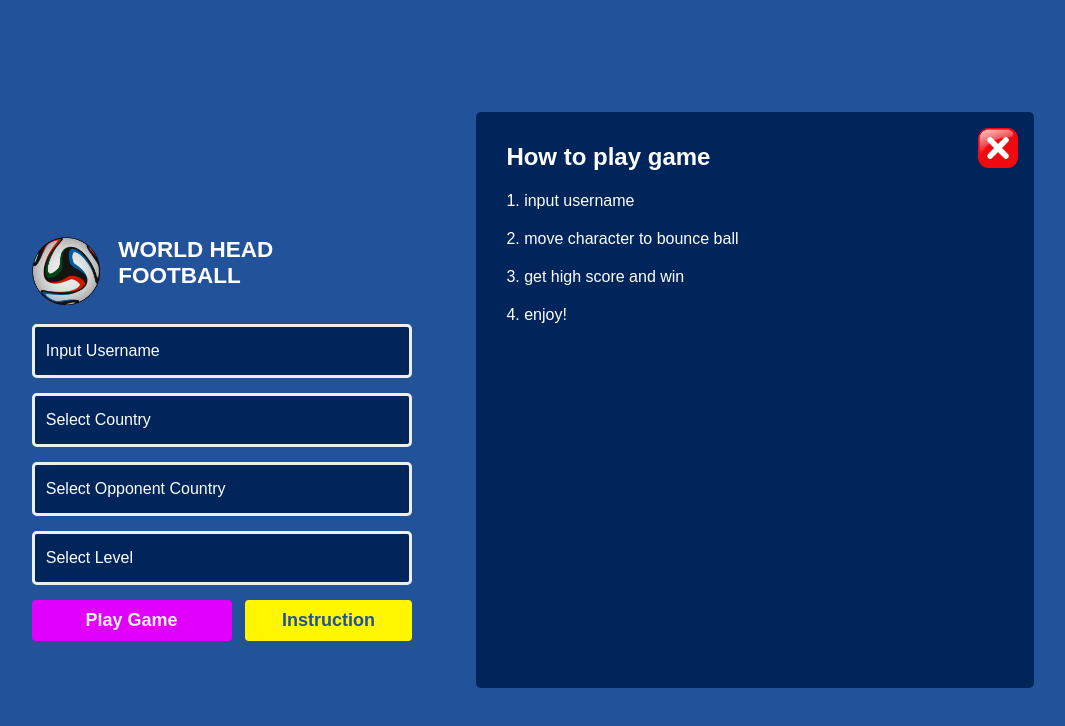
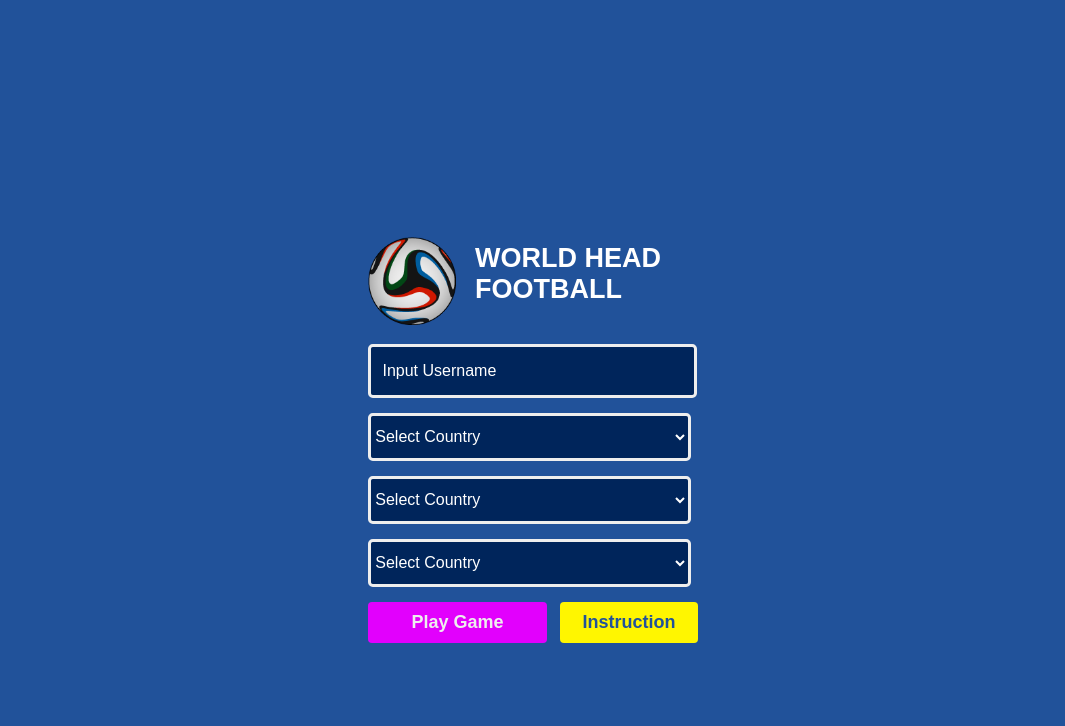
Before and after one commit to Ramadani-coding/game-bola, a plain HTML site: page index.html in a window 1280 px wide. Shown: the whole page, without its empty margins (107-1172 px from the left). Drawn offline with Linux system fonts and the light colour scheme.

Commit message:
fix option home/toggle instruction

```diff
--- a/home.css
+++ b/home.css
@@ -23,12 +23,12 @@ main {
 }
 
 .img-title-src {
-    height: 8.5vh;
+    height: 11vh;
 }
 
 .text-title {
-    font-size: 15px;
-    margin: 0 0 0 14pt;
+    font-size: 18px;
+    margin: 5pt 0 0 14pt;
 }
 
 .input {
@@ -42,9 +42,9 @@ input {
     color: #fff;
     border: 3.5px solid #eee;
     background-color: #00255b;
-    width: 22.7em;
+    width: 19em;
     font-size: medium;
-    padding: 0 0 0 .7em;
+    padding: 0 .5em 0 .7em;
     height: 6vh;
     border-radius: .3em;
     -webkit-border-radius: .3em;
@@ -57,6 +57,42 @@ input::placeholder {
     color: #fff;
 }
 
+.input-option {
+    outline: none;
+    margin: 15px 0 0 0;
+    color: #fff;
+    border: 3.5px solid #eee;
+    background-color: #00255b;
+    width: 20.2em;
+    font-size: medium;
+    /* padding: 0 .5em 0 .7em; */
+    height: 6vh;
+    border-radius: .3em;
+    -webkit-border-radius: .3em;
+    -moz-border-radius: .3em;
+    -ms-border-radius: .3em;
+    -o-border-radius: .3em;
+}
+
+.input-option-list {
+    border: 0px solid #eee;
+    outline: none;
+    background-color: #00255b;
+    width: 19em;
+    margin: 0vh 10vh 10vh 0vh;
+    padding: 8px;
+    font-size: medium;
+    color: #eee;
+}
+
+ul, li {
+    list-style-type: none;
+}
+
+option:first-child {
+    color: #999;
+    background-color: red;
+}
 .route {
     margin: 15px 0 0 0;
 }
@@ -73,7 +109,7 @@ button {
 }
 
 button#play {
-    width: 15em;
+    width: 13.4em;
     background-color: #e200fd;
 }
 
@@ -81,10 +117,10 @@ button#play {
     color: #eee;
 }
 
-button#instruction {
+button#instruction-btn {
     background-color: #fff600;
     margin: 0 0 0 9px;
-    width: 12.5em;
+    width: 10.3em;
 }
 
 #instru {
--- /dev/null
+++ b/home.js
@@ -0,0 +1,18 @@
+const instructionSection = document.getElementById('instruction');
+const closeBtn = document.getElementById('close');
+const instructionBtn = document.getElementById('instruction-btn');
+
+// Toggle the display of the instruction section
+closeBtn.addEventListener('click', () => {
+    instructionSection.style.display = instructionSection.style.display === 'block' ? 'none' : 'block';
+});
+instructionBtn.addEventListener('click', () => {
+    instructionSection.style.display = 'block';
+});
+
+$('.select ul li.option').click(function () {
+    $(this).siblings().addBack().children().remove();
+    var a = $(this).siblings().toggle();
+    $(this).siblings().append('<img src="https://cdn4.iconfinder.com/data/icons/6x16-free-application-icons/16/Delete.png" style="float:right; width:12px; height:12px;">');
+    $(this).parent().prepend(this); // Move the clicked element to the top
+});
--- a/index.html
+++ b/index.html
@@ -13,7 +13,7 @@
         <main>
             <header class="title">
                 <div class="img-title">
-                    <img class="img-title-src" src="imgs/Ball 02.png" alt="bola">
+                    <img class="img-title-src" src="imgs/Ball.png" alt="bola">
                 </div>
                 <div class="text-title">
                     <h2>WORLD HEAD</h2>
@@ -22,9 +22,43 @@
             </header>
             <section class="input">
                 <input type="text" placeholder="Input Username">
-                <input type="text" placeholder="Select Country">
-                <input type="text" placeholder="Select Opponent Country">
-                <input type="text" placeholder="Select Level">
+
+                <select class="input-option" name="cars" id="cars">
+                    <option value="">Select Country</option>
+                    <option value="Brazil">Brazil</option>
+                    <option value="England">England</option>
+                    <option value="Spain">Spain</option>
+                    <option value="Japan">Japan</option>
+                    <option value="Netherlands">Netherlands</option>
+                    <option value="Portugal">Portugal</option>
+                    <option value="German">German</option>
+                    <option value="Italy">Italy</option>
+                </select>
+
+                <select class="input-option" name="cars" id="cars">
+                    <option value="">Select Country</option>
+                    <option value="Brazil">Brazil</option>
+                    <option value="England">England</option>
+                    <option value="Spain">Spain</option>
+                    <option value="Japan">Japan</option>
+                    <option value="Netherlands">Netherlands</option>
+                    <option value="Portugal">Portugal</option>
+                    <option value="German">German</option>
+                    <option value="Italy">Italy</option>
+                </select>
+
+                <select class="input-option" name="cars" id="cars">
+                    <option value="">Select Country</option>
+                    <option value="Brazil">Brazil</option>
+                    <option value="England">England</option>
+                    <option value="Spain">Spain</option>
+                    <option value="Japan">Japan</option>
+                    <option value="Netherlands">Netherlands</option>
+                    <option value="Portugal">Portugal</option>
+                    <option value="German">German</option>
+                    <option value="Italy">Italy</option>
+                </select>
+
             </section>
             <section class="route">
                 <button id="play" onclick="window.location='game.html'">
@@ -32,19 +66,19 @@
                         Play Game
                     </p>
                 </button>
-                <button id="instruction" onclick="window.location='Instruction'">
+                <button id="instruction-btn">
                     <p class="text-route" id="instru">
                         Instruction
                     </p>
                 </button>
             </section>
         </main>
-        <aside>
+        <aside id="instruction" style="display: none;">
             <div class="htp">
                 <div class="text-htp">
                     <h1>How to play game</h1>
                 </div>
-                <div class="close">
+                <div id="close" class="close">
                     <img class="close-img" src="imgs/close-icon-13602.png" alt="">
                 </div>
             </div>
@@ -57,5 +91,6 @@
         </aside>
     </div>
 </body>
+<script lang="javascript" src="home.js"></script>
 
 </html>
```
Also changed, not shown: game.html (+0 -1 lines), imgs/Ball.png (renamed from imgs/Ball 02.png), imgs/country-flag/Brazil.png (added), imgs/country-flag/England.png (added), imgs/country-flag/Germany.png (added), imgs/country-flag/Italy.png (added), imgs/country-flag/Japan.png (added), imgs/country-flag/Netherlands.png (added), imgs/country-flag/Portugal.png (added), imgs/country-flag/Spain.png (added).
